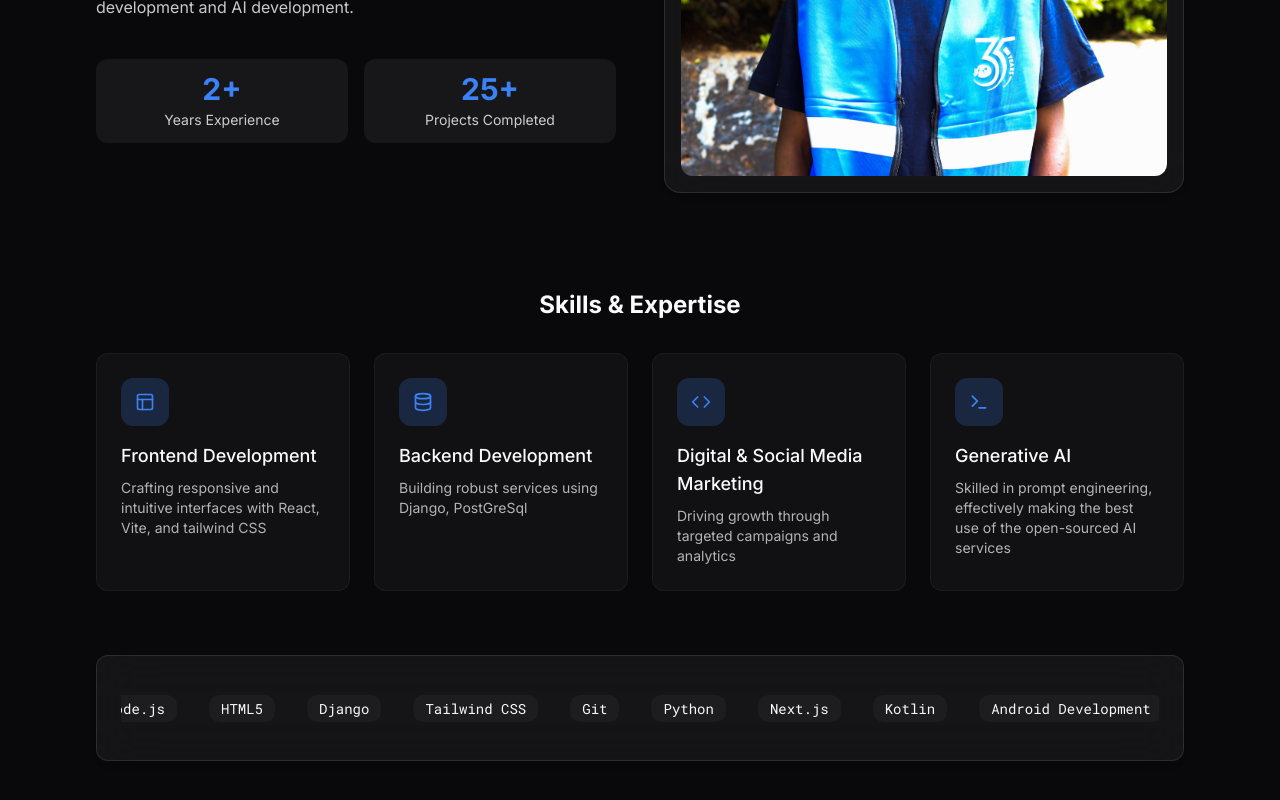
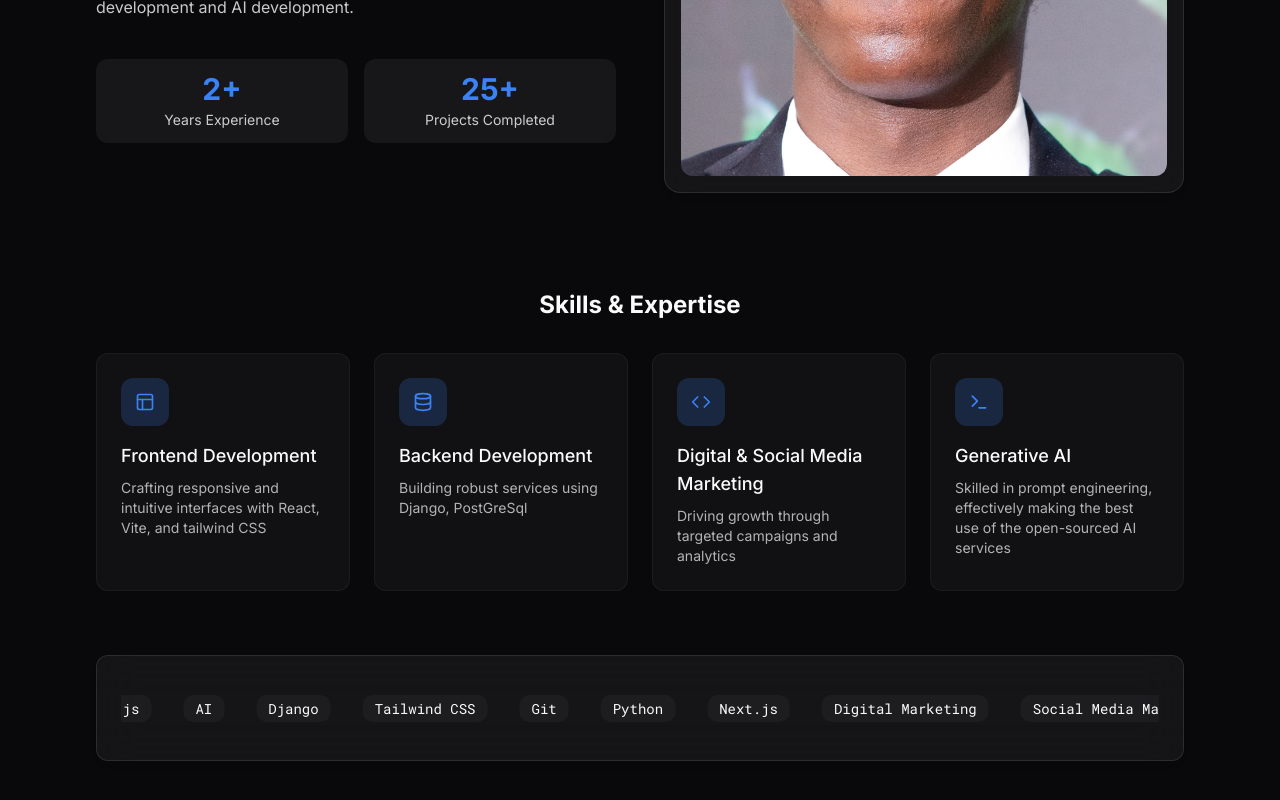
Before and after one commit to WilliamNyamu/my-portfolio, a React (Vite) app: page / in a window 1280 px wide. Shown: the part 1503-2303 px from the top of the page. Built offline with nearby package versions, Linux system fonts and the light colour scheme.

Commit message:
Another change

```diff
--- a/src/components/About.tsx
+++ b/src/components/About.tsx
@@ -1,7 +1,7 @@
 
 import { motion } from "framer-motion";
 import { Code, Layout, Database, Terminal } from "lucide-react";
-import William from "@/assets/me.jpg";
+import William from "@/assets/William.jpg";
 
 const About = () => {
   const skills = [
@@ -138,15 +138,15 @@ const About = () => {
               <div className="marquee-content inline-flex space-x-8">
                 {[
                   "JavaScript", "TypeScript", "React", "Node.js",
-                  "HTML5", "Django", "Tailwind CSS", "Git",
-                  "Python",  "Next.js", "Kotlin", "Android Development"
+                  "AI", "Django", "Tailwind CSS", "Git",
+                  "Python",  "Next.js", "Digital Marketing", "Social Media Marketing"
                 ].map((tech, index) => (
                   <span key={index} className="text-sm font-mono bg-secondary/50 px-3 py-1 rounded-md">{tech}</span>
                 ))}
                 {[
                   "JavaScript", "TypeScript", "React", "Node.js",
-                  "HTML5", "Django", "Tailwind CSS", "Git",
-                  "Python",  "Next.js", "Kotlin", "Android Development"
+                  "AI", "Django", "Tailwind CSS", "Git",
+                  "Python",  "Next.js", "Digital Marketing", "Social Media Marketing"
                 ].map((tech, index) => (
                   <span key={`dup-${index}`} className="text-sm font-mono bg-secondary/50 px-3 py-1 rounded-md">{tech}</span>
                 ))}
```
Also changed, not shown: src/assets/William.jpg.
